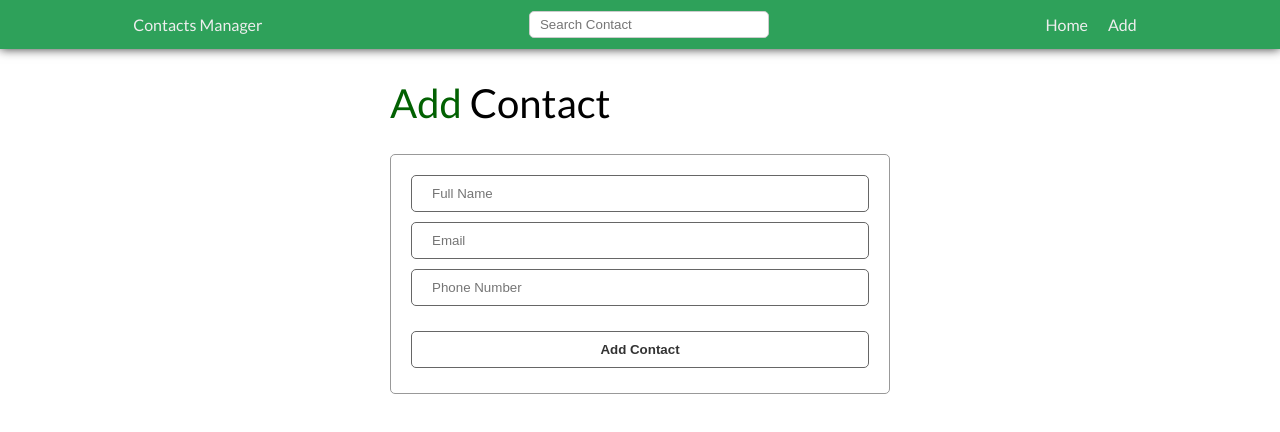
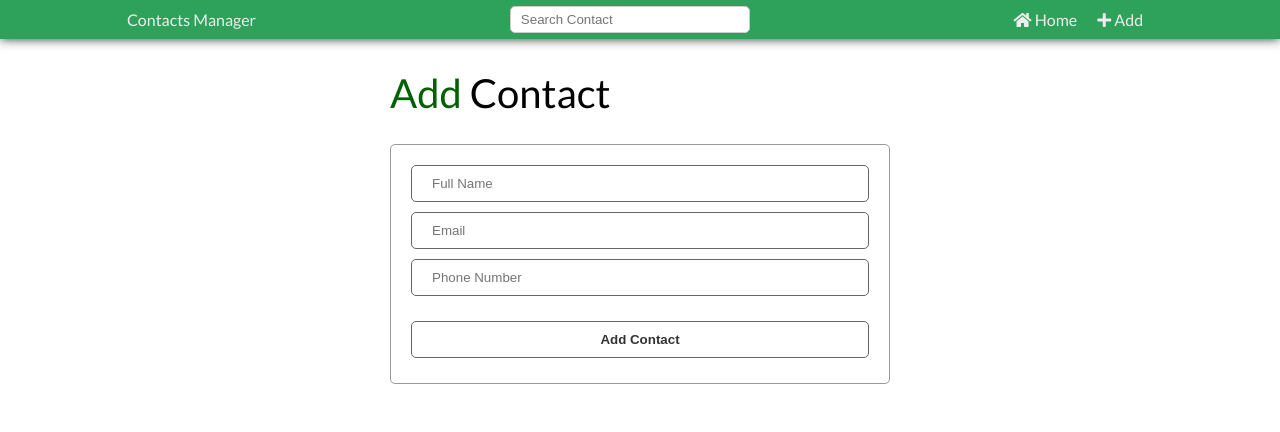
Before and after one commit to PaoloGarcia/manage-contacts, a React (Create React App) app: page /add in a window 1280 px wide. Shown: the top 432 px of the page. Built offline with nearby package versions, Linux system fonts and the light colour scheme.

Commit message:
shadow style for add button

```diff
--- a/src/components/Contacts/AddContact/add-contact.css
+++ b/src/components/Contacts/AddContact/add-contact.css
@@ -42,6 +42,10 @@
 
 .btn-add:hover {
     border-color: rgb(161, 122, 23);
-    box-shadow: 0 0.5px 3px #333;
+    box-shadow: 0 3px 6px #666;
     color: rgb(161, 122, 23);
 }
+
+.btn-add:active {
+    box-shadow: 0 1px 4px #666;
+}
--- a/src/components/Layout/Navbar/Navbar.js
+++ b/src/components/Layout/Navbar/Navbar.js
@@ -20,10 +20,10 @@ const Navbar = ({ branding, query, onChangeQueryHandler }) => {
             </div>
             <ul className="tabs">
                 <li>
-                    <Link to="/">Home</Link>
+                    <Link to="/"><i className="fas fa-home"></i> Home</Link>
                 </li>
                 <li>
-                    <Link to="/add">Add</Link>
+                    <Link to="/add"><i className="fas fa-plus"></i> Add</Link>
                 </li>
             </ul>
         </nav>
--- a/src/components/Layout/Navbar/navbar.css
+++ b/src/components/Layout/Navbar/navbar.css
@@ -31,7 +31,7 @@
     justify-content: space-between;
     list-style: none;
     margin: 0;
-    padding: 15px 0;
+    padding: 10px 0;
 }
 
 .tabs li {
--- a/src/index.js
+++ b/src/index.js
@@ -1,7 +1,7 @@
 import React from 'react';
 import ReactDOM from 'react-dom';
 import './index.css';
-import App from './components/App';
+import App from './App';
 import * as serviceWorker from './serviceWorker';
 
 ReactDOM.render(
```
Also changed, not shown: src/App.js (renamed from src/components/App.js, +4 -4 lines), src/App.css (renamed from src/components/App.css).
